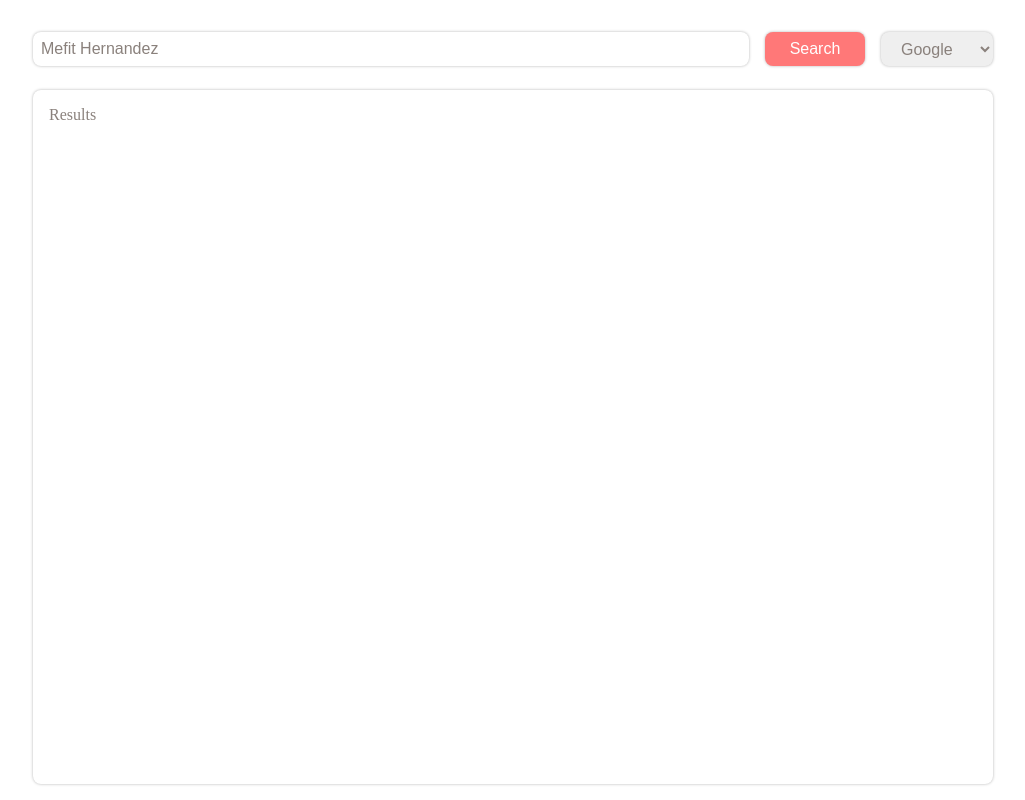
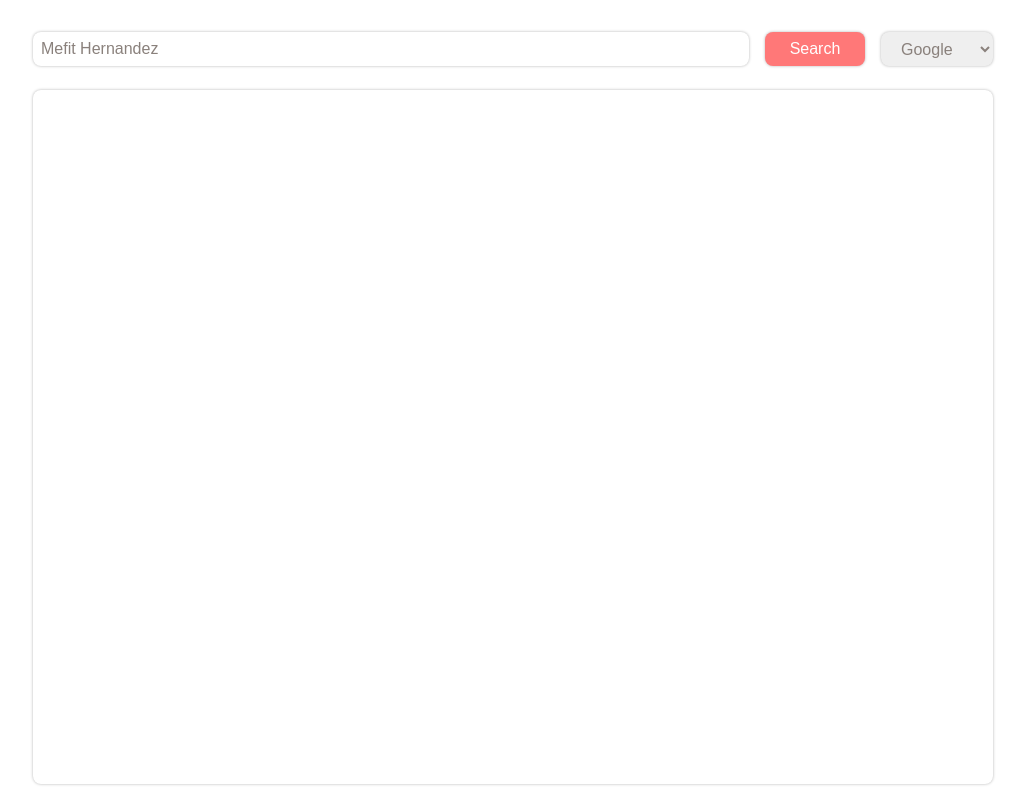
Before and after one commit to MefitHp/synack-challenge, a React (Create React App) app: page / in a window 1280 px wide. Shown: the whole page, without its empty margins (127-1152 px from the left). Built offline with nearby package versions, Linux system fonts and the light colour scheme.

Commit message:
Added Google Search and basic result rendering

```diff
--- a/src/App.js
+++ b/src/App.js
@@ -1,6 +1,8 @@
 import styled from "@emotion/styled";
+import { useSelector } from "react-redux";
 
 import { SearchBar } from "./components";
+import { getSearchStateSelector } from "./redux/selectors/search";
 const Container = styled.section`
   height: calc(100vh - 2em);
   max-width: 128;
@@ -30,13 +32,29 @@ const ResultsContainer = styled.div`
 `;
 
 function App() {
+  const { results, error } = useSelector(getSearchStateSelector);
   return (
     <Container className="App">
       <Layout>
         <SearchBarContainer>
           <SearchBar />
         </SearchBarContainer>
-        <ResultsContainer>Results</ResultsContainer>
+        <ResultsContainer>
+          {error && (
+            <span>
+              There was en error while trying to fetch:
+              <code>{JSON.stringify(error, null, 2)}</code>
+            </span>
+          )}
+          {results?.map(({ title, provider }) => {
+            return (
+              <div key={title}>
+                <p>{title}</p>
+                <b>{provider}</b>
+              </div>
+            );
+          })}
+        </ResultsContainer>
       </Layout>
     </Container>
   );
--- a/src/components/SearchBar/index.js
+++ b/src/components/SearchBar/index.js
@@ -45,7 +45,7 @@ const SearchBar = () => {
 
   function handleOnSearchClick() {
     if (!query) return;
-
+    console.log(encodeURIComponent(query));
     dispatch(
       onSearch({
         provider,
--- a/src/utils/formatResults.js
+++ b/src/utils/formatResults.js
@@ -9,6 +9,7 @@ function formatResults(data) {
         title: name,
         link: displayUrl,
         description: snippet,
+        provider: "bing",
       };
     });
     formattedResults.push(...pages);
@@ -21,9 +22,9 @@ function formatResults(data) {
         title,
         link,
         description: snippet,
+        provider: "google",
       };
     });
-    console.log({ pages });
     formattedResults.push(...pages);
   }
 
```
